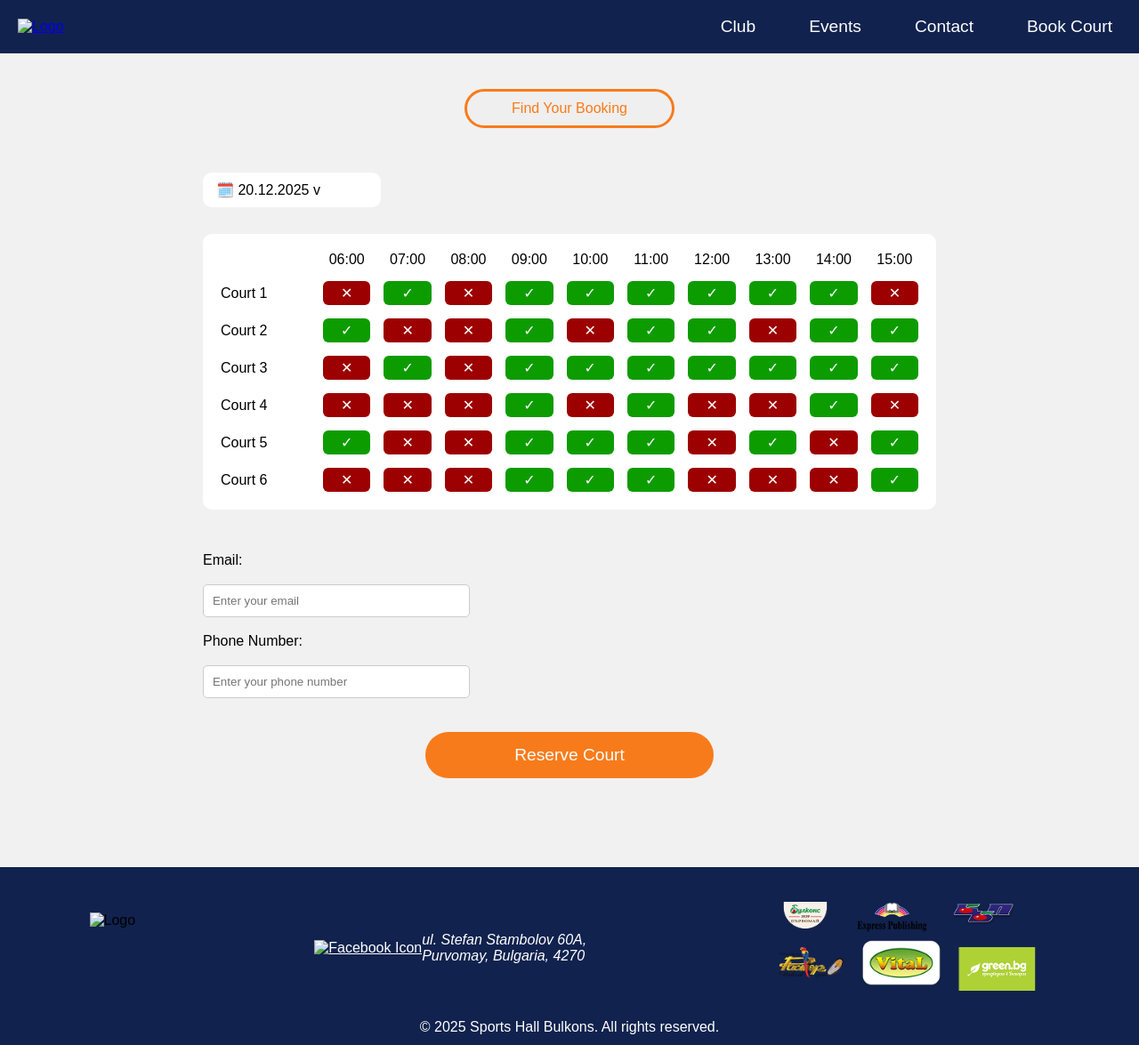
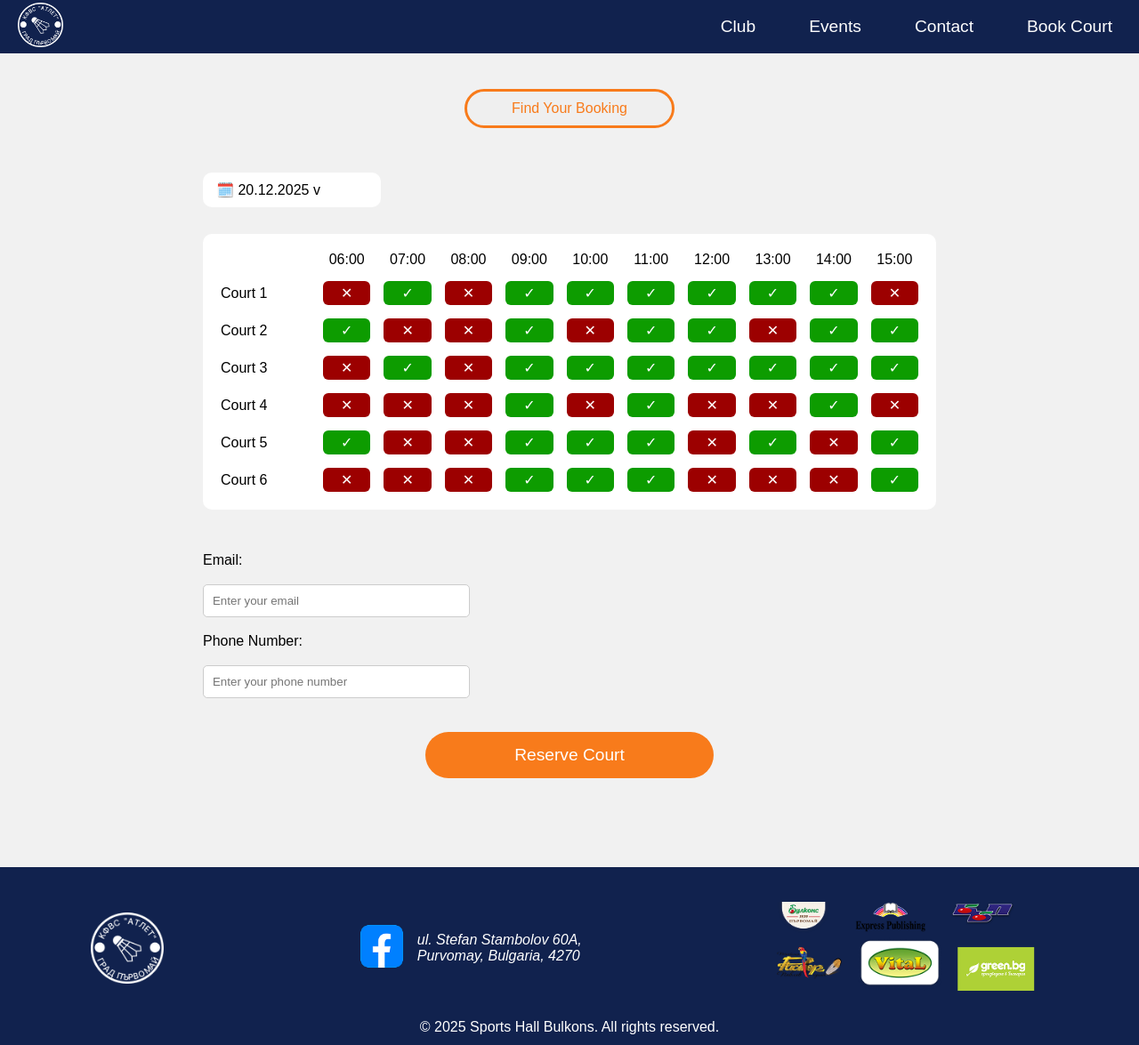
Before and after one commit to basiaszafraniec/misha-hopefully-last-one, a plain HTML site: page book.html in a window 1280 px wide. Shown: the whole page at 89% size. Drawn offline with Linux system fonts and the light colour scheme; the site is published under a folder, as on GitHub Pages, so addresses that start at the root find nothing.

Commit message:
img no slash

```diff
--- a/book.html
+++ b/book.html
@@ -13,7 +13,7 @@
         <nav>
             <div>
                 <a href="index.html">
-                    <img src="/img/logo.png" alt="Logo" class="logo">
+                    <img src="img/logo.png" alt="Logo" class="logo">
                 </a>
             </div>
             <div class="nav-links">
@@ -135,10 +135,10 @@
     </div>
     <footer>
         <div class="footer-top">
-            <img class="logo2" src="/img/logo.png" alt="Logo">
+            <img class="logo2" src="img/logo.png" alt="Logo">
             <nav>
                 <a class="fb" href="https://www.facebook.com/sportshallbulkons/" target="_blank">
-                    <img src="/img/fb.png" alt="Facebook Icon">
+                    <img src="img/fb.png" alt="Facebook Icon">
                 </a>
                 <address class="address">ul. Stefan Stambolov 60A,
                     Purvomay, Bulgaria, 4270</address>
```
Also changed, not shown: index.html (+6 -6 lines).
